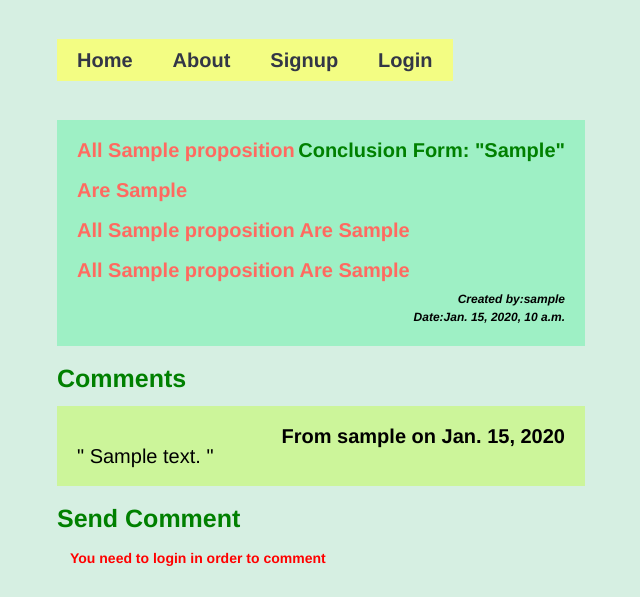
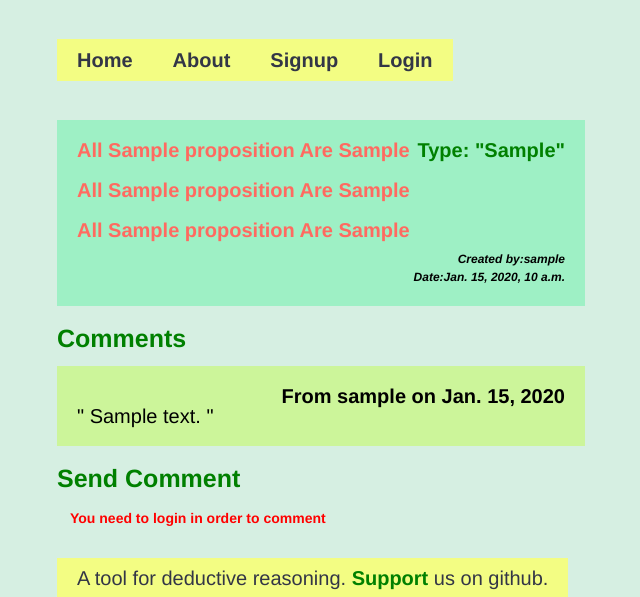
Before and after one commit to lyk2018-python/deductive-reasoning, a Django app: page /proposition/1/ in a window 1280 px wide. Shown: the part 105-702 px from the top of the page, without its empty margins (143-783 px from the left). Run offline with Django 3.2, Linux system fonts and the light colour scheme; tables that the repository leaves empty hold one stand-in row (values such as "Sample post").

Commit message:
Update prop_detail.html, readme.md

```diff
--- a/deductivereasoning/templates/proposition_detail.html
+++ b/deductivereasoning/templates/proposition_detail.html
@@ -4,7 +4,7 @@
 {% block content %}
 <div class="content">
   <div class="propDetail">
-    <div style="font-family: Helvetica; float: right; color: green;" >Conclusion Form: "{{ proof.form_type }}"</div>
+    <div style="font-family: Helvetica; float: right; color: green;" >Type: "{{ proof.form_type }}"</div>
   	<p>{{ major }}</p>
  	  <p>{{ minor }}</p>
   	<p>{{ conclusion }}</p>
```
Also changed, not shown: README.md.
